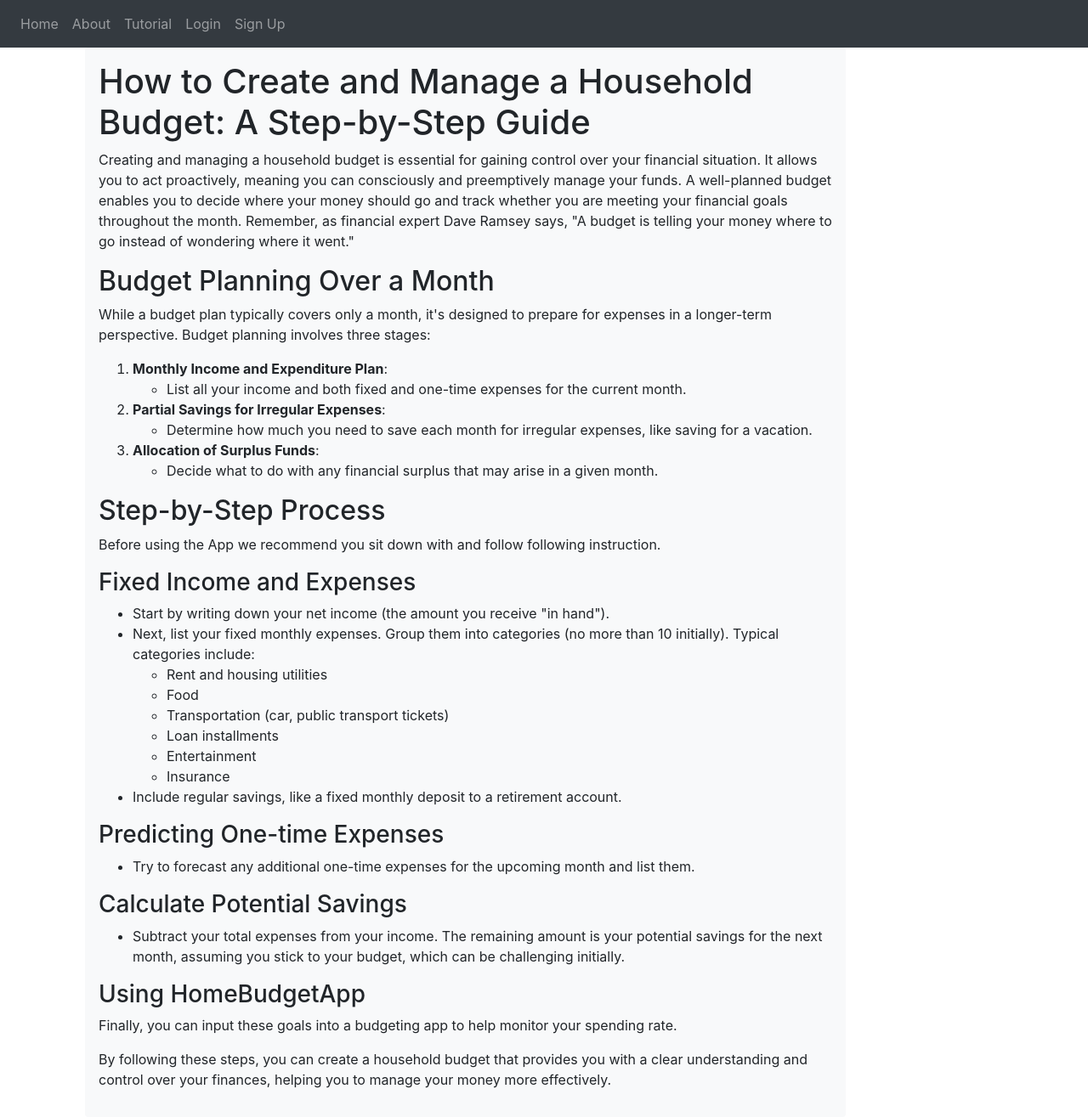
After one commit to justynagibas/HomeBudgetApp, a Flask app: page /tutorial in a window 1280 px wide. The commit adds this page. Shown: the whole page at 85% size. Run offline with Flask 3, Linux system fonts and the light colour scheme; parts of the project's set-up code (start-up, migrations or seed data) failed here and were passed over; some libraries are stand-ins or nearby versions.

Commit message:
added inital tutorial

```diff
--- a/app/routes/routes.py
+++ b/app/routes/routes.py
@@ -55,3 +55,8 @@ def logout():
 @app.route("/about")
 def about():
     return render_template("about.html")
+
+
+@app.route("/tutorial")
+def tutorial():
+    return render_template("tutorial.html")
--- a/app/templates/main_layout.html
+++ b/app/templates/main_layout.html
@@ -31,6 +31,7 @@
         <div class="navbar-nav">
           <a class="nav-item nav-link" id="Main" href="/">Home</a>
           <a class="nav-item nav-link" id="About" href="/about">About</a>
+          <a class="nav-item nav-link" id="Tutorial" href="/tutorial">Tutorial</a>
           {% if current_user.is_authenticated %}
           <a class="nav-item nav-link" id="logout" href="/logout">Logout</a>
           {% else %}
--- /dev/null
+++ b/app/templates/tutorial.html
@@ -0,0 +1,63 @@
+{% extends "main_layout.html" %} {% block content %}
+        <div class="col-md-10">
+            <div class="vertical-div">
+                <div class="rounded bg-light p-3">
+                    <h1>How to Create and Manage a Household Budget: A Step-by-Step Guide</h1>
+                    <p>Creating and managing a household budget is essential for gaining control over your financial situation. It allows you to act proactively, meaning you can consciously and preemptively manage your funds. A well-planned budget enables you to decide where your money should go and track whether you are meeting your financial goals throughout the month. Remember, as financial expert Dave Ramsey says, "A budget is telling your money where to go instead of wondering where it went."</p>
+
+                    <h2>Budget Planning Over a Month</h2>
+                    <p>While a budget plan typically covers only a month, it's designed to prepare for expenses in a longer-term perspective. Budget planning involves three stages:</p>
+                    <ol>
+                        <li><strong>Monthly Income and Expenditure Plan</strong>:
+                            <ul>
+                                <li>List all your income and both fixed and one-time expenses for the current month.</li>
+                            </ul>
+                        </li>
+                        <li><strong>Partial Savings for Irregular Expenses</strong>:
+                            <ul>
+                                <li>Determine how much you need to save each month for irregular expenses, like saving for a vacation.</li>
+                            </ul>
+                        </li>
+                        <li><strong>Allocation of Surplus Funds</strong>:
+                            <ul>
+                                <li>Decide what to do with any financial surplus that may arise in a given month.</li>
+                            </ul>
+                        </li>
+                    </ol>
+
+                    <h2>Step-by-Step Process</h2>
+                    <p>Before using the App we recommend you sit down with and follow following instruction.</p>
+
+                    <h3>Fixed Income and Expenses</h3>
+                    <ul>
+                        <li>Start by writing down your net income (the amount you receive "in hand").</li>
+                        <li>Next, list your fixed monthly expenses. Group them into categories (no more than 10 initially). Typical categories include:
+                            <ul>
+                                <li>Rent and housing utilities</li>
+                                <li>Food</li>
+                                <li>Transportation (car, public transport tickets)</li>
+                                <li>Loan installments</li>
+                                <li>Entertainment</li>
+                                <li>Insurance</li>
+                            </ul>
+                        </li>
+                        <li>Include regular savings, like a fixed monthly deposit to a retirement account.</li>
+                    </ul>
+
+                    <h3>Predicting One-time Expenses</h3>
+                    <ul>
+                        <li>Try to forecast any additional one-time expenses for the upcoming month and list them.</li>
+                    </ul>
+                    <h3>Calculate Potential Savings</h3>
+                    <ul>
+                        <li>Subtract your total expenses from your income. The remaining amount is your potential savings for the next month, assuming you stick to your budget, which can be challenging initially.</li>
+                    </ul>
+                    <h3>Using HomeBudgetApp</h3>
+                    <p>Finally, you can input these goals into a budgeting app to help monitor your spending rate.</p>
+
+                    <p>By following these steps, you can create a household budget that provides you with a clear understanding and control over your finances, helping you to manage your money more effectively.</p>
+
+                </div>
+            </div>
+    </div>
+{% endblock %}
```
